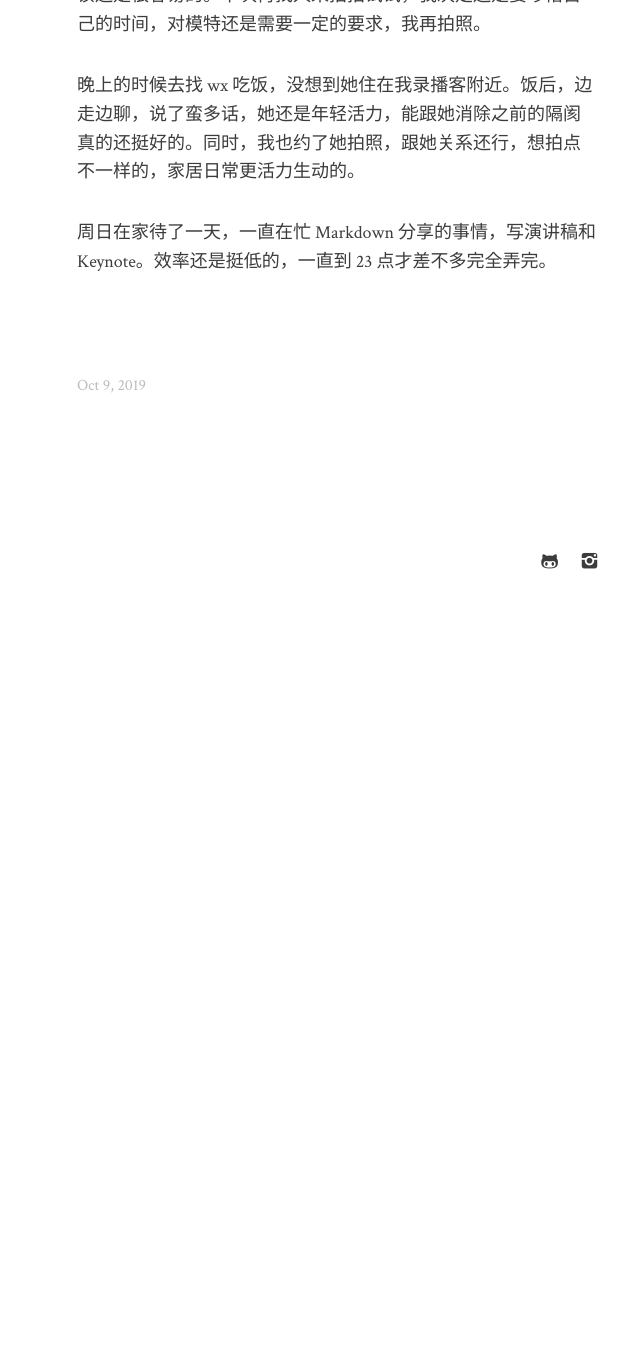
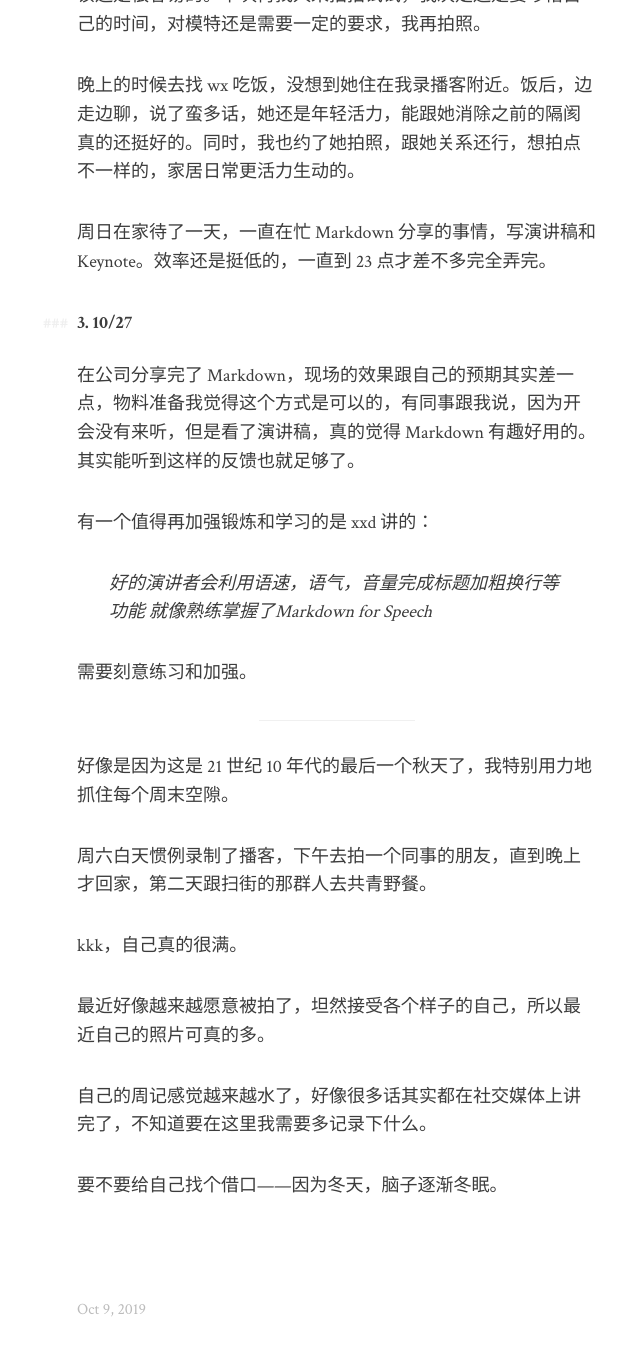
Before and after one commit to xcc3641/xcc3641.github.io, a Jekyll site: the page built from _posts/2019-10-09-quarter-report-4.md, in a window 1280 px wide and 1400 px high, scrolled down 3694 px. Shown: the top 1356 px of the window, without its empty margins (303-943 px from the left). Built offline with Jekyll 4.4.1, drawn with Linux system fonts in a browser that asks for light colours; before the commit the page ends 4324 px from its top, so only the background shows below that.

Commit message:
update 10/27

```diff
--- a/_posts/2019-10-09-quarter-report-4.md
+++ b/_posts/2019-10-09-quarter-report-4.md
@@ -87,3 +87,28 @@ layout: post
 晚上的时候去找 wx 吃饭，没想到她住在我录播客附近。饭后，边走边聊，说了蛮多话，她还是年轻活力，能跟她消除之前的隔阂真的还挺好的。同时，我也约了她拍照，跟她关系还行，想拍点不一样的，家居日常更活力生动的。
 
 周日在家待了一天，一直在忙 Markdown 分享的事情，写演讲稿和 Keynote。效率还是挺低的，一直到 23 点才差不多完全弄完。
+
+
+#### 3. 10/27
+
+在公司分享完了 Markdown，现场的效果跟自己的预期其实差一点，物料准备我觉得这个方式是可以的，有同事跟我说，因为开会没有来听，但是看了演讲稿，真的觉得 Markdown 有趣好用的。其实能听到这样的反馈也就足够了。
+
+有一个值得再加强锻炼和学习的是 xxd 讲的：
+
+> 好的演讲者会利用语速，语气，音量完成标题加粗换行等功能 就像熟练掌握了Markdown for Speech
+
+需要刻意练习和加强。
+
+---
+
+好像是因为这是 21 世纪 10 年代的最后一个秋天了，我特别用力地抓住每个周末空隙。
+
+周六白天惯例录制了播客，下午去拍一个同事的朋友，直到晚上才回家，第二天跟扫街的那群人去共青野餐。
+
+kkk，自己真的很满。
+
+最近好像越来越愿意被拍了，坦然接受各个样子的自己，所以最近自己的照片可真的多。
+
+自己的周记感觉越来越水了，好像很多话其实都在社交媒体上讲完了，不知道要在这里我需要多记录下什么。
+
+要不要给自己找个借口——因为冬天，脑子逐渐冬眠。
```
